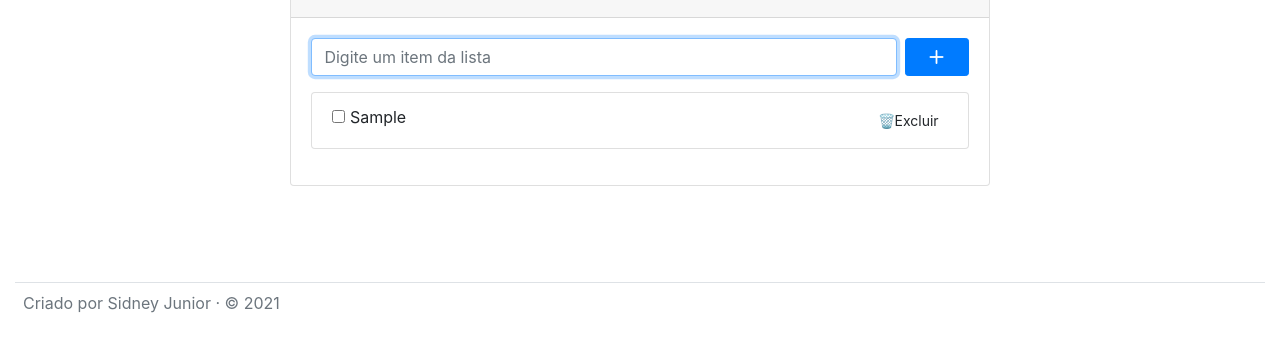
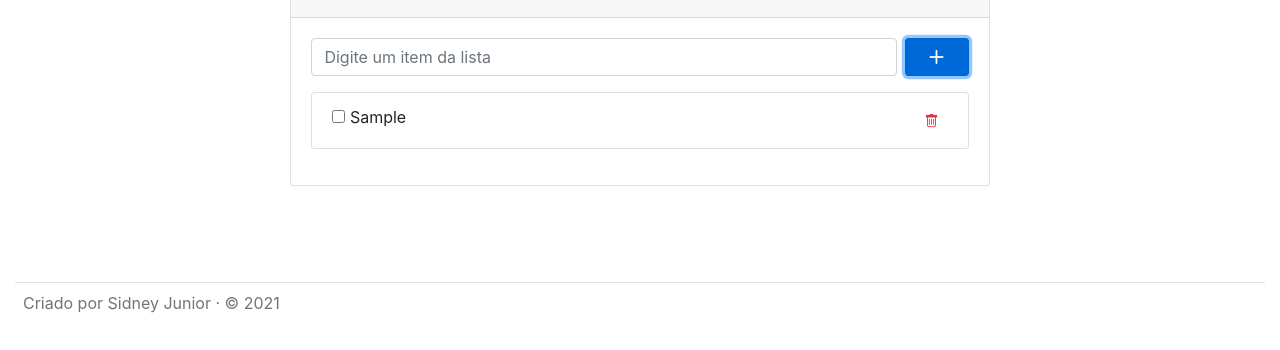
Before and after one commit to Sidneyasjr/projeto01, a plain HTML site: page index.html in a window 1280 px wide. Both pictures are taken after typing "Sample" into the empty fields and a click on the button 936 px from the left and 209 px from the top of the page. Shown: the part 152-502 px from the top of the page. Drawn offline with nearby package versions, Linux system fonts and the light colour scheme.

Commit message:
exclusão local storage

```diff
--- a/index.html
+++ b/index.html
@@ -31,10 +31,10 @@
                     <h1 class="display-5">Lista de Afazeres</h1>
                 </div>
                 <div class="card-body">
-                    <form id="form">
+                    <form id="form" onsubmit="Form.submit(event)">
                         <div class="d-flex justify-content-sm-center">
-                            <input type="text" class="form-control mr-2" id="inputItem" autocomplete="off"
-                                placeholder="Digite um item da lista">
+                            <input type="text" class="form-control mr-2" id="description" name="description"
+                                autocomplete="off" placeholder="Digite um item da lista">
                             <button type="submit" id="adicionar" class="btn btn-sm btn-primary px-4">
                                 <i class="bi bi-plus-lg"></i></button>
                         </div>
--- a/scripts.js
+++ b/scripts.js
@@ -1,55 +1,111 @@
-var form = document.querySelector("#form");
-var inputItem = document.getElementById("inputItem");
-var lista = document.querySelector("#lista");
+const Storage = {
+	get() {
+		return (
+			JSON.parse(localStorage.getItem("dev.inhouse:todolist")) || []
+		);
+	},
+
+	set(tasks) {
+		localStorage.setItem(
+			"dev.inhouse:todolist",
+			JSON.stringify(tasks)
+		);
+	},
+};
+
+const Task = {
+	all: Storage.get(),
+
+	add(task) {
+		Task.all.push(task);
+		App.reload()
+	},
+
+	// checked(index) {
+
+	// },
+
+	remove(index) {
+		Task.all.splice(index, 1);
+		App.reload()
+	}
+
+}
 
 
-form.addEventListener("submit", function (event) {
-    event.preventDefault();
-    addItemNaLista();
-});
 
-function addItemNaLista() {
-    var txtItem = inputItem.value;
-    if (txtItem) {
-        var novoItem = document.createElement('li');
-        novoItem.classList.add("list-group-item")
-        novoItem.innerHTML = `<input type="checkbox" value="0">
-                                <span class=""></span>
-                                <button type="button" class="btn btn-sm float-right">🗑️Excluir</button>`
-        novoItem.querySelector("span").innerHTML = txtItem;
-        lista.appendChild(novoItem);
-        inputItem.value = "";
-        inputItem.focus();
-    } else {
-        alert("Você deve digitar uma tarefar antes de adicionar")
-    }
+const DOM = {
+	tasksContainer: document.querySelector('#lista'),
+
+	addtask(task, index) {
+		const li = document.createElement('li')
+		li.classList.add("list-group-item")
+		li.innerHTML = DOM.innerHTMLItems(task)
+
+		DOM.tasksContainer.appendChild(li)
+	},
+	innerHTMLItems(task, index) {
+		console.log(index)
+		const CSSclass = task.checked == "0" ? "" : "checked"
+		const html = `<input type="checkbox" value="${task.checked}">
+                    	<span class="${CSSclass}">${task.description}</span>
+						<i onclick="Task.remove(${index})" class="btn btn-sm text-danger bi bi-trash float-right"></i>`
+		return html
+	},
+
+	clearTasks() {
+		DOM.tasksContainer.innerHTML = ""
+	}
 }
 
-lista.addEventListener("click", function (event) {
-    console.log(event.target)
-    if (event.target.type == "checkbox") {
-        marcarItemFeito(event.target);
-    }
-    if (event.target.type == "button") {
-        event.target.parentNode.remove();
-    }
-});
+
+const Form = {
+	description: document.querySelector("input#description"),
+	checked: "0",
+	getValues() {
+		return {
+			description: Form.description.value,
+			checked: Form.checked,
+		};
+	},
+
+	validateFields() {
+		const { description } = Form.getValues();
+		if (description.trim() === "") {
+			throw new Error("Por favor digite um item");
+		}
+	},
+
+	clearFields() {
+		Form.description.value = ""
+	},
+
+	submit(event) {
+		event.preventDefault()
+		try {
+			Form.validateFields()
+			const task = Form.getValues()
+			Task.add(task)
+			Form.clearFields()
+			App.reload()
+		} catch (error) {
+			alert(error.message)
+		}
+	}
+}
 
 
-function marcarItemFeito(feito) {
-    var item = feito.parentNode;
-    var itemFeito = item.querySelector("span");
-    if (feito.checked) {
-        feito.checked = true;
-        feito.value = 1;
-        itemFeito.classList.add("item")
-    } else {
-        feito.checked = false;
-        feito.value = 0;
-        itemFeito.classList.remove("item")
-    }
+Storage.get();
+
+const App = {
+	init() {
+		Task.all.forEach(DOM.addtask)
+		Storage.set(Task.all)
+	},
+	reload() {
+		DOM.clearTasks()
+		App.init()
+	},
 }
 
-function removerItem(item) {
-    item.parentNode.remove();
-}
+App.init()
--- a/style.css
+++ b/style.css
@@ -1,3 +1,3 @@
-.item {
+.checked {
     text-decoration: line-through;
 }
```
Also changed, not shown: scripts1.0.js (added, +69 -0 lines), teste.js (added, +44 -0 lines).
